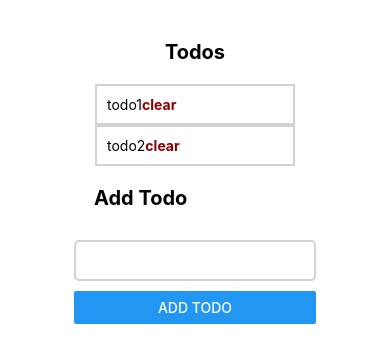
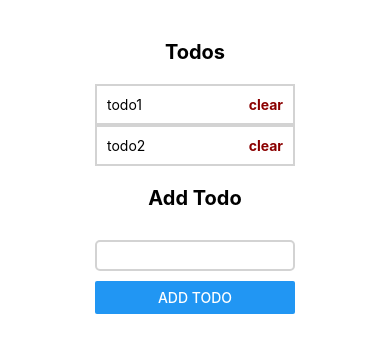
Before and after one commit to jumashafara/hello_react_native, a React Native app: screen / in a window 390 px wide. Shown: the top 362 px of the page. Built offline with nearby package versions, Linux system fonts and the light colour scheme.

Commit message:
finalized todo app

```diff
--- a/App.js
+++ b/App.js
@@ -40,18 +40,24 @@ export default function App() {
   return (
     <View style={styles.container}>
       <Text style={styles.heading}>Todos</Text>
+      {todos.length >= 1 ? (
         <FlatList
           data={todos}
           renderItem={({ item }) => (
-          <Text style={styles.todo}>
+            <View style={styles.todo}>
               <Text>{item.title}</Text>
               <TouchableOpacity onPress={() => deleteItem(item.id)}>
                 <Text style={styles.clearButton}>clear</Text>
               </TouchableOpacity>
-          </Text>
+            </View>
           )}
           keyExtractor={(item) => item.id}
         />
+      ) : (
+        <View>
+          <Text>All clear, no todos to display!</Text>
+        </View>
+      )}
       <View>
         <Text style={styles.heading}>Add Todo</Text>
         <TextInput
@@ -75,15 +81,17 @@ const styles = StyleSheet.create({
   input: {
     borderWidth: 2,
     borderColor: "lightgray",
-    padding: 10,
+    padding: 5,
     marginVertical: 10,
     borderRadius: 5,
+    width: 200,
   },
   heading: {
     fontWeight: "bold",
     fontSize: 20,
     padding: 10,
     margin: 10,
+    textAlign: "center",
   },
   todo: {
     flex: 1,
```
Lines whose indentation alone changed are shown as unchanged.
